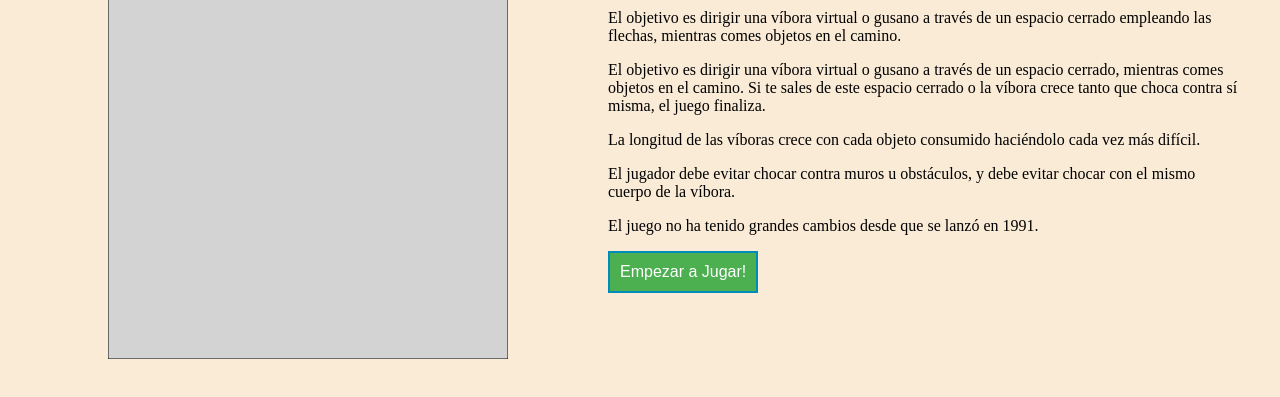
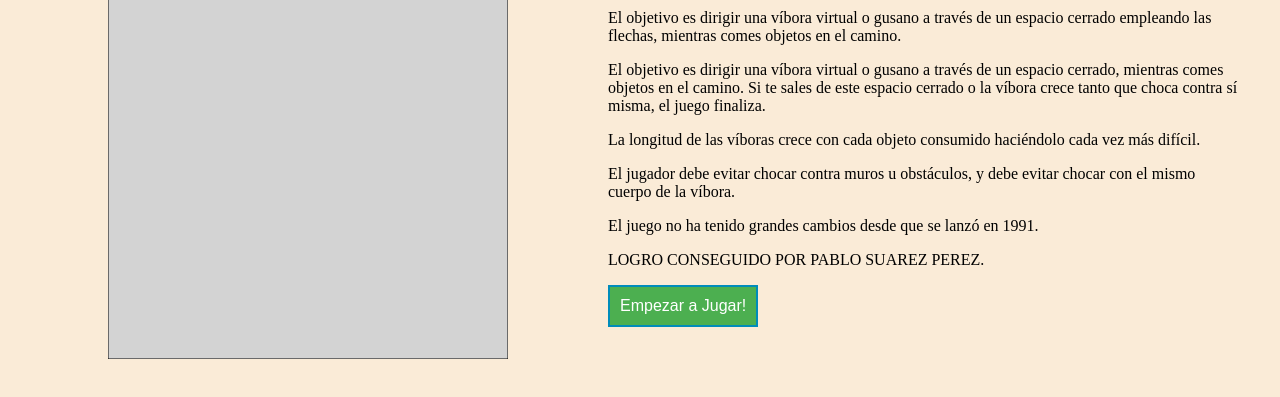
Before and after one commit to pablosuaper/Tarea-1-, a plain HTML site: page index.html in a window 1280 px wide. Shown: the part 93-490 px from the top of the page. Drawn offline with Linux system fonts and the light colour scheme.

Commit message:
Add files via upload

```diff
--- a/index.html
+++ b/index.html
@@ -20,6 +20,7 @@
           <p>La longitud de las víboras crece con cada objeto consumido haciéndolo cada vez más difícil. </p>
           <p>El jugador debe evitar chocar contra muros u obstáculos, y debe evitar chocar con el mismo cuerpo de la víbora. </p>
           <p>El juego no ha tenido grandes cambios desde que se lanzó en 1991. </p>
+          <p>LOGRO CONSEGUIDO POR PABLO SUAREZ PEREZ. </p>
           <button type="button" id="btn-iniciar">Empezar a Jugar!</button>
         </section>
     </section>
```
